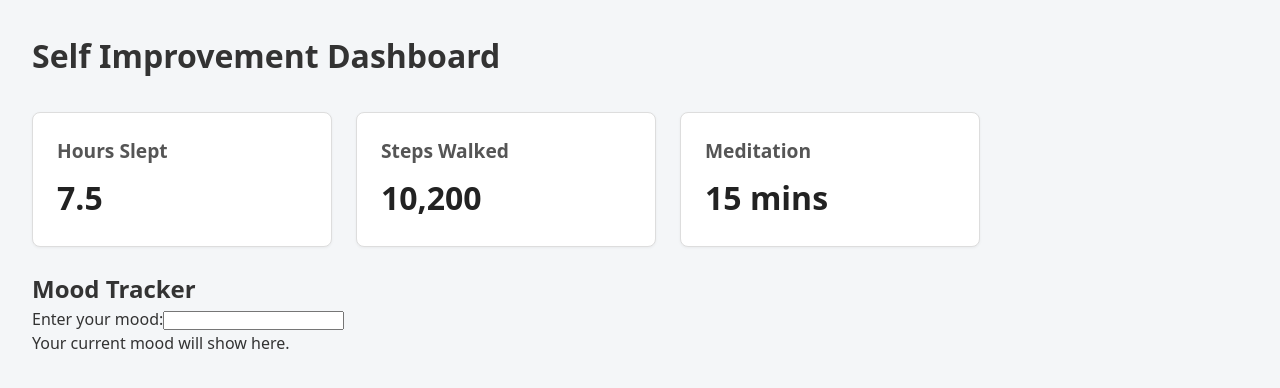
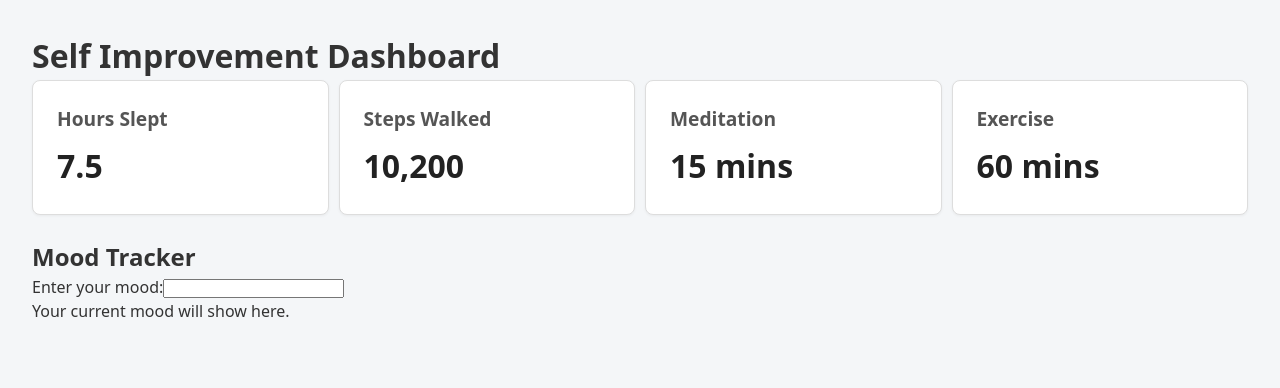
Before and after one commit to joseph-johnson27001/react-self-improvement-app, a React (Create React App) app: page / in a window 1280 px wide. Shown: the top 388 px of the page. Built offline with nearby package versions, Linux system fonts and the light colour scheme.

Commit message:
Updated kpi section cards and layout

```diff
--- a/src/features/KpiSection/KpiCard.css
+++ b/src/features/KpiSection/KpiCard.css
@@ -7,7 +7,6 @@
   transition: box-shadow 0.2s ease;
   margin-bottom: 1.5rem;
   width: 100%;
-  max-width: 300px;
 }
 
 .kpi-card:hover {
--- a/src/features/KpiSection/KpiSection.css
+++ b/src/features/KpiSection/KpiSection.css
@@ -1,6 +1,5 @@
 .kpi-section {
-  display: flex;
-  gap: 1.5rem;
-  flex-wrap: wrap;
-  margin-top: 2rem;
+  display: grid;
+  grid-template-columns: repeat(4, 1fr);
+  gap: 10px;
 }
--- a/src/features/KpiSection/KpiSection.jsx
+++ b/src/features/KpiSection/KpiSection.jsx
@@ -7,6 +7,7 @@ export default function KpiSection() {
       <KpiCard title="Hours Slept" value="7.5" />
       <KpiCard title="Steps Walked" value="10,200" />
       <KpiCard title="Meditation" value="15 mins" />
+      <KpiCard title="Exercise" value="60 mins" />
     </section>
   );
 }
```
